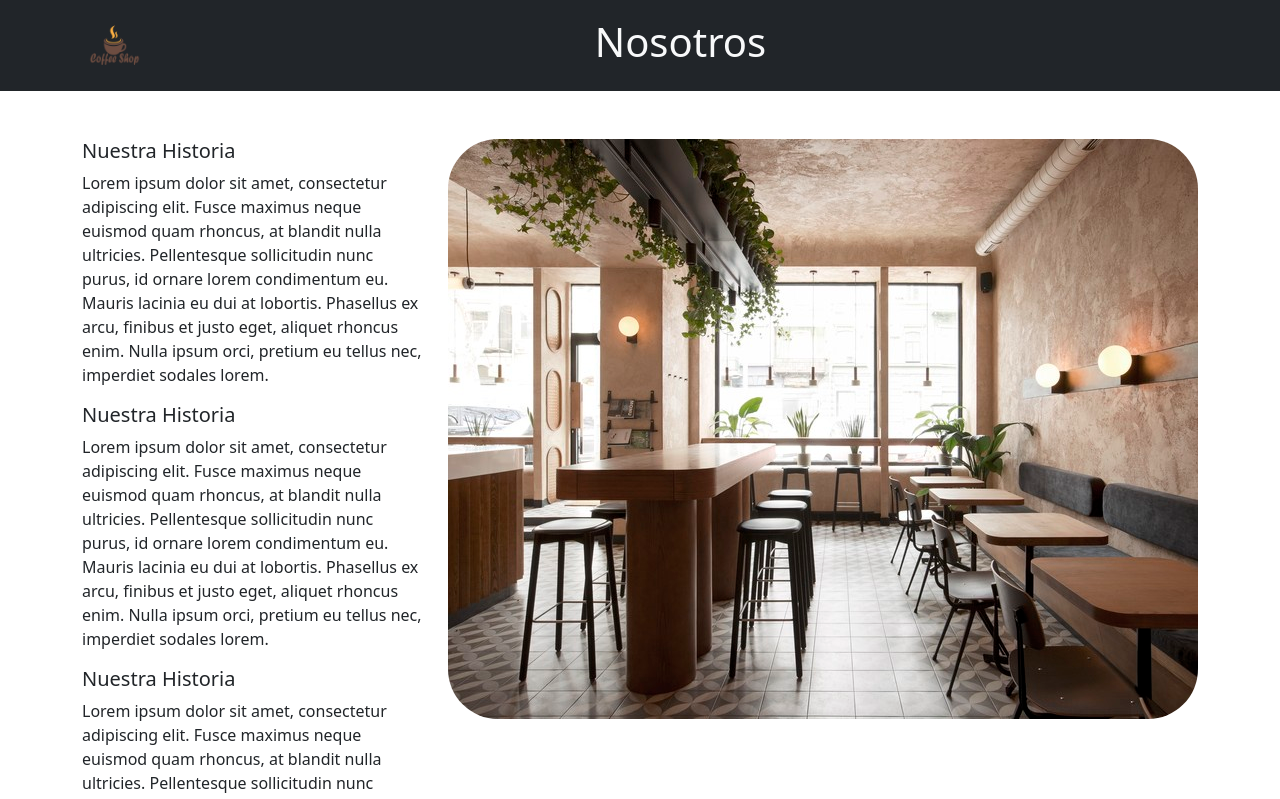
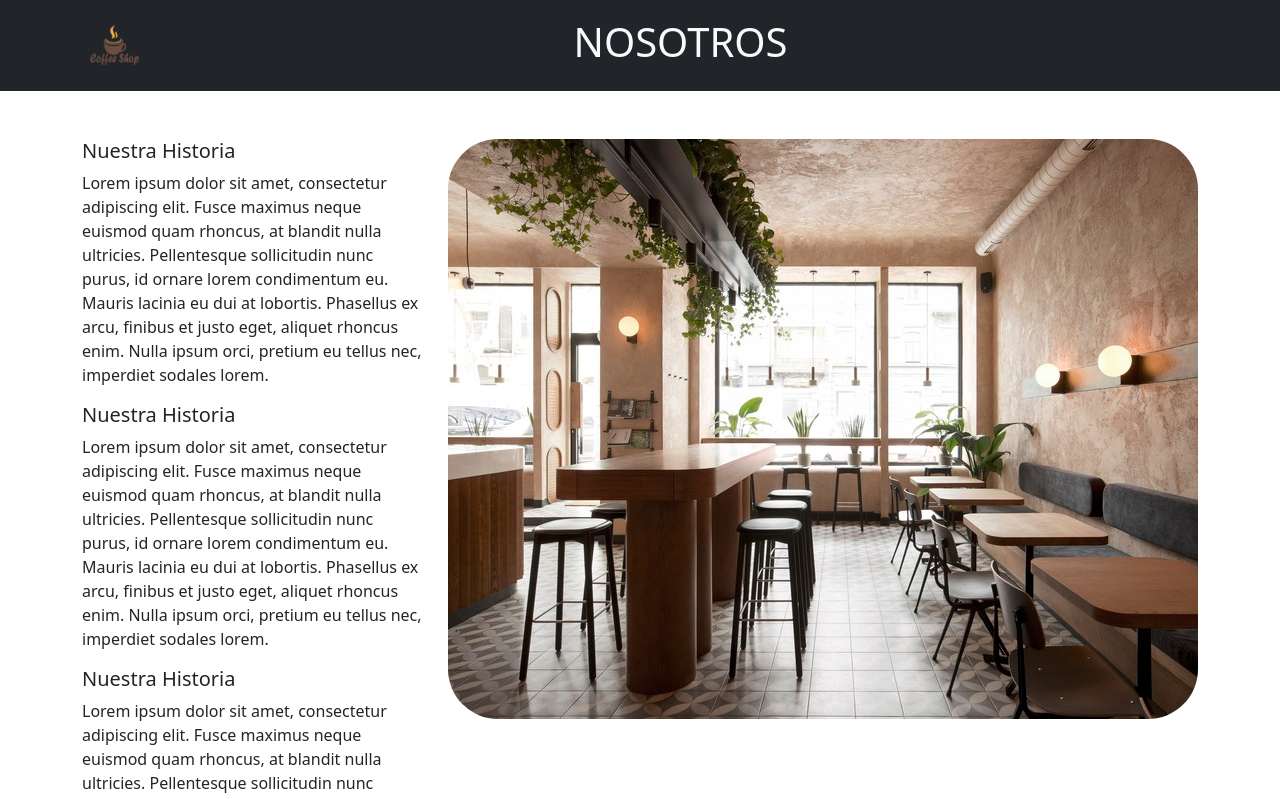
Before and after one commit to dmunoz80/CoffeShop-ProyectoFinal, a React (Create React App) app: page /Nosotros in a window 1280 px wide. Shown: the top 799 px of the page. Built offline with nearby package versions, Linux system fonts and the light colour scheme.

Commit message:
actualizacion

```diff
--- a/src/views/Contacto.jsx
+++ b/src/views/Contacto.jsx
@@ -18,7 +18,7 @@ const Contacto = () => {
     }
     return (
         <>
-            <Navbar title={"Contacto"}/>
+            <Navbar title={"CONTACTO"}/>
             <div className="contacto">
                 <Row>
                     <Col>
--- a/src/views/Nosotros.jsx
+++ b/src/views/Nosotros.jsx
@@ -7,7 +7,7 @@ import FooterNavigation from "../components/FooterNavigation";
 const Nosotros = () => {
   return (
     <>
-      <Navbar title={"Nosotros"} />
+      <Navbar title={"NOSOTROS"} />
       <Container className="mt-5">
         <Row>
           <Col>
--- a/src/views/Tienda.jsx
+++ b/src/views/Tienda.jsx
@@ -5,7 +5,7 @@ import Navbar from "../components/Navbar";
 const Tienda = () => {
     return (
         <>
-            <Navbar title={"Tienda"} withSearch withCart />
+            <Navbar title={"TIENDA"} withSearch withCart />
             <ProductCard />
             <FooterNavigation />
         </>
```
